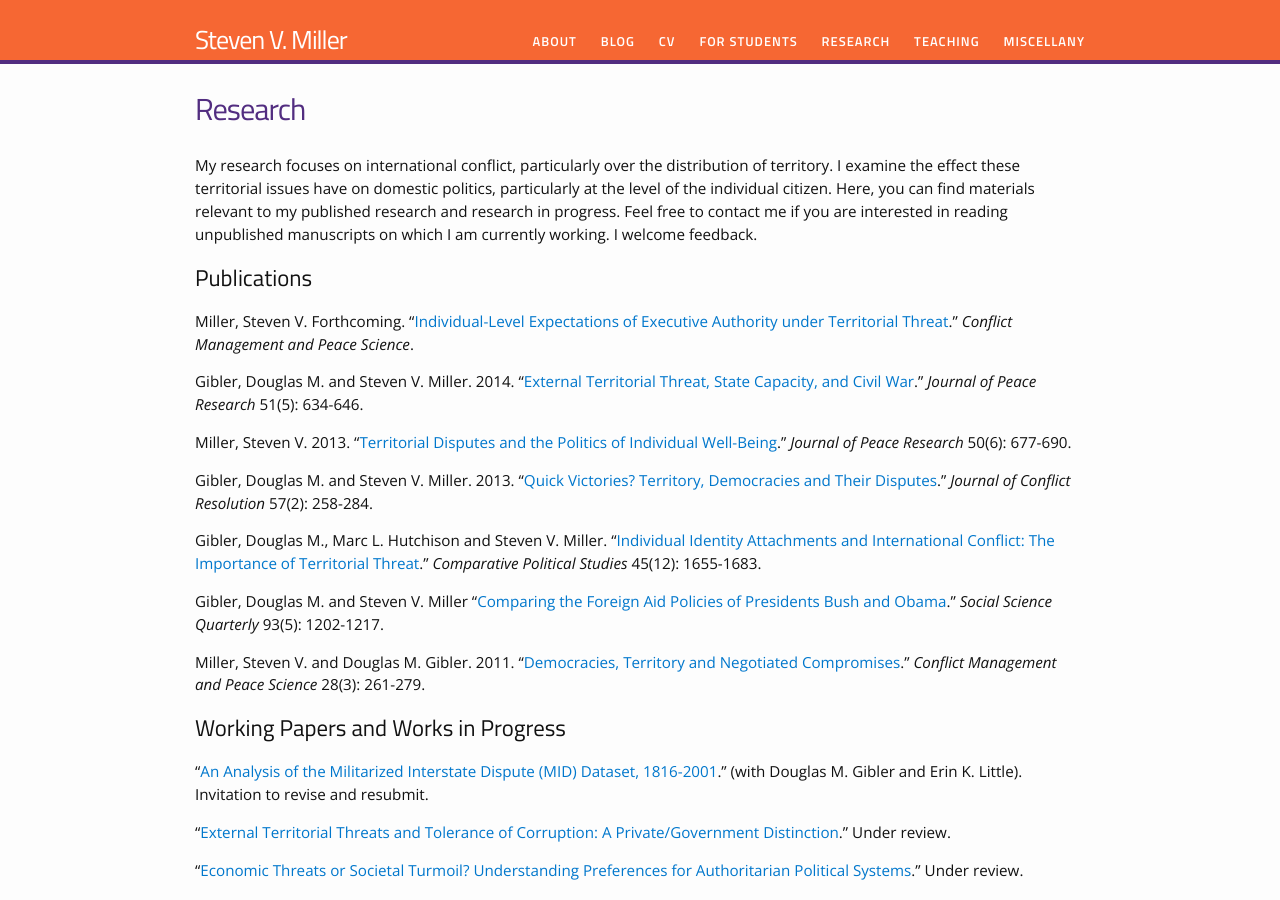
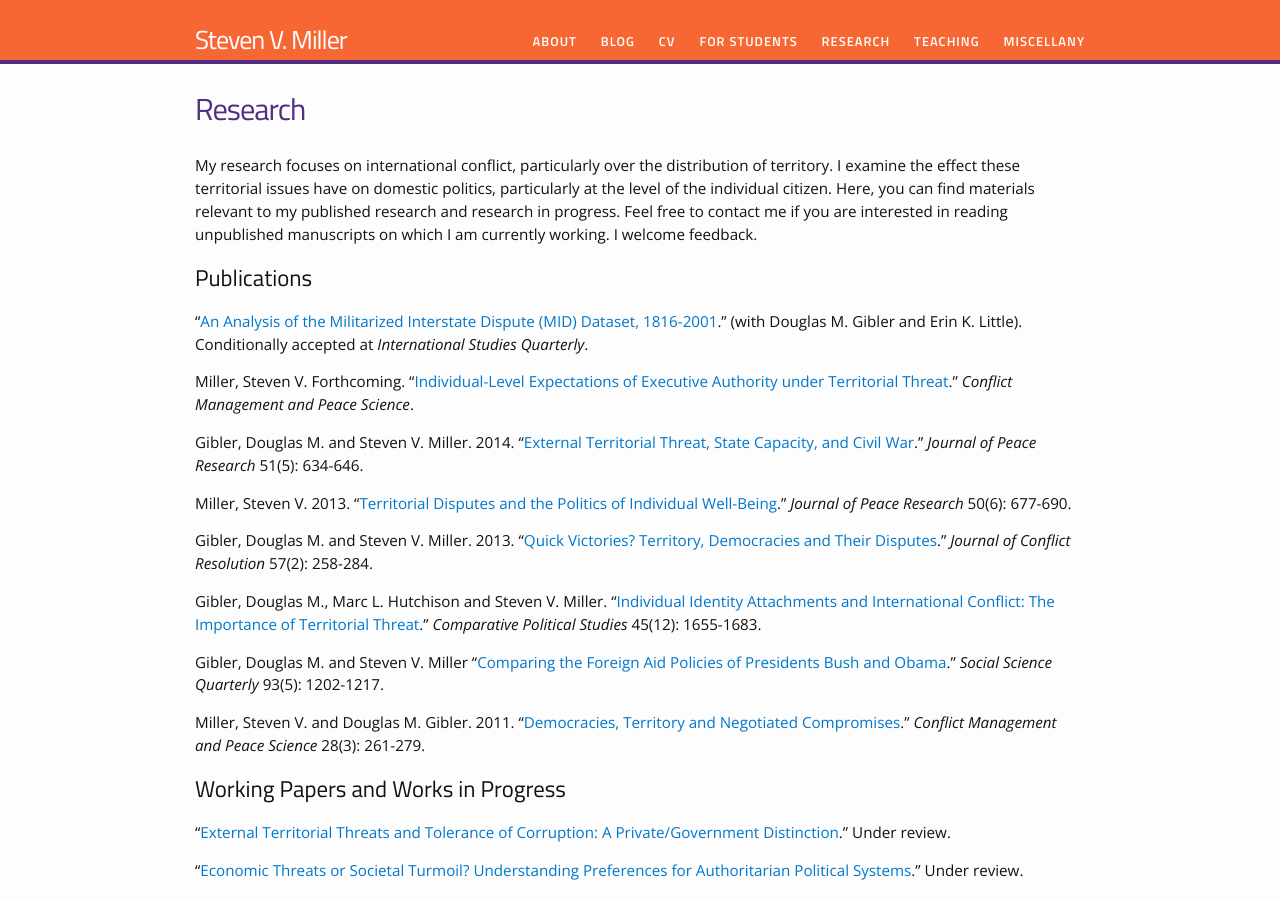
Before and after one commit to svmiller/svmiller.github.io, a Jekyll site: the page built from research.md, in a window 1280 px wide and 900 px high. Built offline with Jekyll 4.4.1, drawn with Linux system fonts in a browser that asks for light colours; some web fonts are replaced.

Commit message:
add new conditional acceptance (hoo-ray)

```diff
--- a/research.md
+++ b/research.md
@@ -7,6 +7,8 @@ permalink: /research/
 My research focuses on international conflict, particularly over the distribution of territory. I examine the effect these territorial issues have on domestic politics, particularly at the level of the individual citizen. Here, you can find materials relevant to my published research and research in progress. Feel free to contact me if you are interested in reading unpublished manuscripts on which I am currently working. I welcome feedback.
 
 ## Publications
+
+"[An Analysis of the Militarized Interstate Dispute (MID) Dataset, 1816-2001](http://dmgibler.people.ua.edu/mid-replication.html)." (with Douglas M. Gibler and Erin K. Little). Conditionally accepted at *International Studies Quarterly*.
 
 Miller, Steven V. Forthcoming. "[Individual-Level Expectations of Executive Authority under Territorial Threat](/research/individual-level-expectations-of-executive-authority-under-territorial-threat/)." *Conflict Management and Peace Science*.
 
@@ -24,8 +26,6 @@ Miller, Steven V. and Douglas M. Gibler. 2011. "[Democracies, Territory and Nego
 
 ## Working Papers and Works in Progress
 
-"[An Analysis of the Militarized Interstate Dispute (MID) Dataset, 1816-2001](http://dmgibler.people.ua.edu/mid-replication.html)." (with Douglas M. Gibler and Erin K. Little). Invitation to revise and resubmit.
-
 "[External Territorial Threats and Tolerance of Corruption: A Private/Government Distinction](/research/external-territorial-threats-and-tolerance-of-corruption-a-privategovernment-distinction/)." Under review.
 
 "[Economic Threats or Societal Turmoil? Understanding Preferences for Authoritarian Political Systems](/research/economic-threats-or-societal-turmoil-understanding-preferences-for-authoritarian-political-systems/)." Under review.
```
